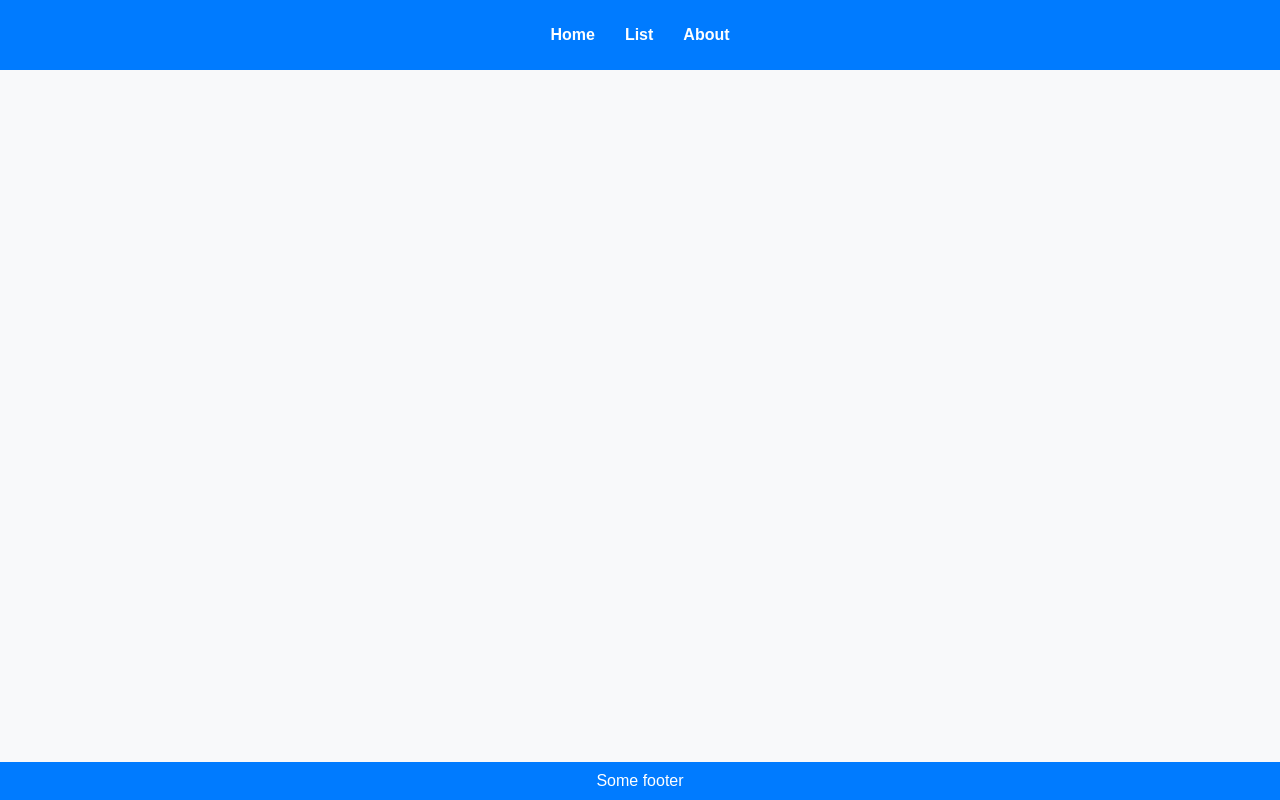
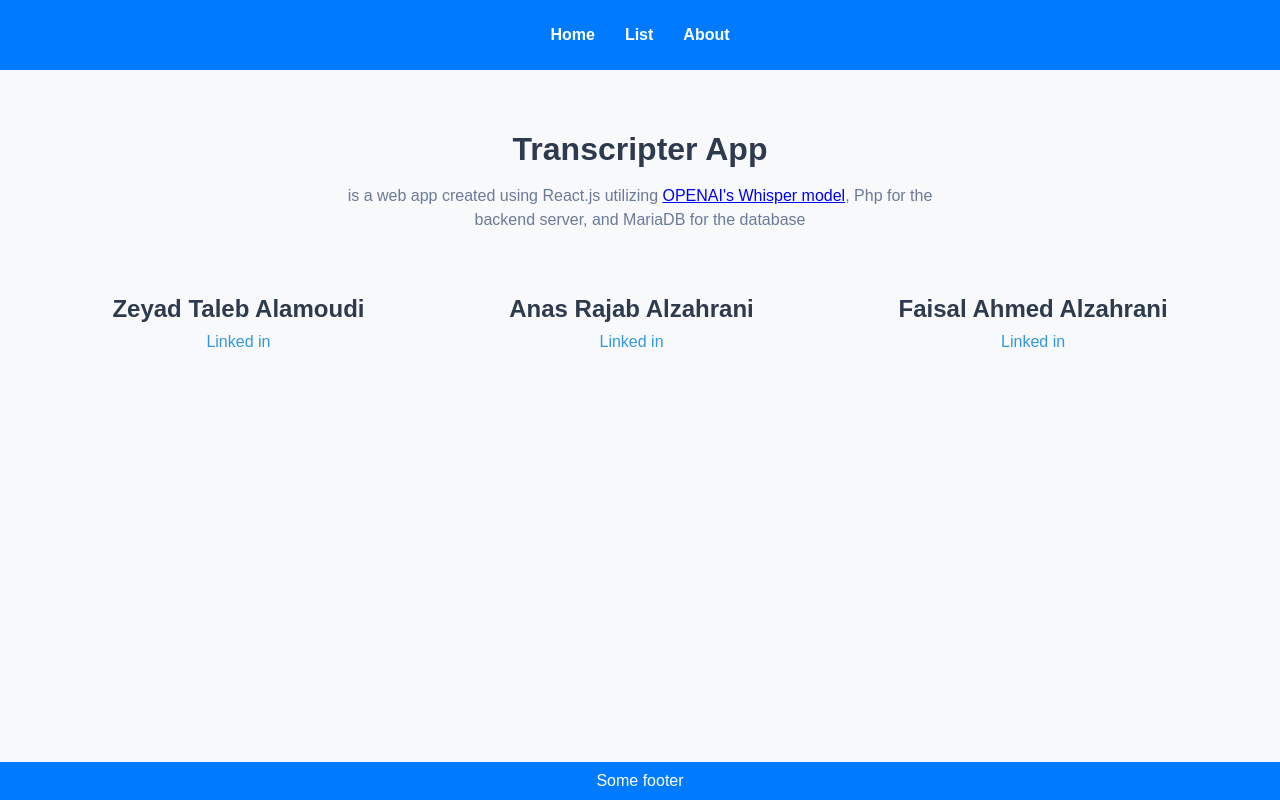
Before and after one commit to iamZeyad/CPIT405_project, a React (Create React App) app in the folder cpit405_react/: page /About in a window 1280 px wide. Built offline with nearby package versions, Linux system fonts and the light colour scheme.

Commit message:
About page added and styled

```diff
--- /dev/null
+++ b/cpit405_react/src/containers/About.css
@@ -0,0 +1,60 @@
+/* Add this CSS to your existing stylesheet or create a new one */
+
+/* About page styles */
+.About-container {
+    display: flex;
+    flex-direction: column;
+    align-items: center;
+    padding: 20px;
+}
+
+.About-website {
+    text-align: center;
+    max-width: 600px;
+}
+
+.About-website-header {
+    color: #2e3a4e;
+    font-size: 32px;
+    margin-bottom: 10px;
+}
+
+.About-website p {
+    color: #6b7a99;
+    font-size: 16px;
+    line-height: 1.5;
+}
+
+.About-developers {
+    display: flex;
+    justify-content: space-around;
+    margin-top: 30px;
+    width: 100%;
+}
+
+/* Developer card styles */
+.About-developer-Zeyad,
+.About-developer-Anas,
+.About-developer-Faisal {
+    text-align: center;
+}
+
+.Zeyad,
+.Anas,
+.Faisal {
+    color: #2e3a4e;
+    font-size: 24px;
+    margin-bottom: 10px;
+}
+
+.linkedin {
+    color: #3498db;
+    text-decoration: none;
+    font-size: 16px;
+    display: block;
+    margin-top: 10px;
+}
+
+.linkedin:hover {
+    text-decoration: underline;
+}
--- a/cpit405_react/src/containers/About.js
+++ b/cpit405_react/src/containers/About.js
@@ -1,6 +1,30 @@
+import './About.css';
 const About = () => {
     return (
-        <></>
+        <>
+        <div className="About-container">
+            <div className="About-website">
+                <h1 className="About-website-header">Transcripter App</h1>
+                <p>is a web app created using React.js utilizing{' '}
+                    <a href="https://platform.openai.com/docs/guides/speech-to-text">OPENAI's Whisper model</a>
+                    , Php for the backend server, and MariaDB for the database</p>
+            </div>
+            <div className="About-developers">
+                <div className="About-developer-Zeyad">
+                    <h1 className="Zeyad">Zeyad Taleb Alamoudi</h1>
+                    <a className="linkedin" href="https://www.linkedin.com/messaging/thread/2-ZTU1YjAxZmMtMzRmNC00YWJiLWIyYmItYTAyZWRjMDBhMDFlXzAxMg==/">Linked in</a>
+                </div>
+                <div className="About-developer-Anas">
+                    <h1 className="Anas">Anas Rajab Alzahrani</h1>
+                    <a className="linkedin" href="https://www.linkedin.com/messaging/thread/2-ZTU1YjAxZmMtMzRmNC00YWJiLWIyYmItYTAyZWRjMDBhMDFlXzAxMg==/">Linked in</a>
+                </div>
+                <div className="About-developer-Faisal">
+                    <h1 className="Faisal">Faisal Ahmed Alzahrani</h1>
+                    <a className="linkedin" href="https://www.linkedin.com/messaging/thread/2-ZTU1YjAxZmMtMzRmNC00YWJiLWIyYmItYTAyZWRjMDBhMDFlXzAxMg==/">Linked in</a>
+                </div>
+            </div>
+        </div>
+        </>
     )
 }
 export default About;
--- a/cpit405_react/src/containers/Form.js
+++ b/cpit405_react/src/containers/Form.js
@@ -8,15 +8,16 @@ const Form = () => {
 
     useEffect(() => {
         if (script != null) {
-            fetchF();
+            storeScript();
         }
     }, [script]);
+
     useEffect(() => {
         setScript(null)
     },[describtion]);
 
 
-    async function fetchF() {
+    function storeScript() {
         const myHeaders = new Headers();
         myHeaders.append("Content-Type", "application/json");
 
@@ -32,9 +33,7 @@ const Form = () => {
             redirect: "follow",
         };
 
-        const response = await fetch("http://localhost:3000/CPIT405_DB/api/create.php", requestOptions);
-        const data = await response.json();
-        console.log(data);
+        fetch("http://localhost:3000/CPIT405_DB/api/create.php", requestOptions);
     }
     async function handleSubmit(e) {
         e.preventDefault();
@@ -46,12 +45,12 @@ const Form = () => {
         const formData = new FormData();
         formData.append('file', file);
 
+        //return a script
         const response = await fetch('http://localhost:3000/CPIT405_DB/api/upload.php', {
             method: 'POST',
             body: formData,
         })
         const data = await response.json();
-        console.log(data)
         setScript(data.text);
     }
 
--- a/cpit405_react/src/containers/List.js
+++ b/cpit405_react/src/containers/List.js
@@ -21,14 +21,14 @@ const ScriptList = () => {
     };
 
 
-    const handleDelete = async (scriptId) => {
+    const handleDelete = (scriptId) => {
         const requestOptions = {
             method: 'DELETE', // or 'DELETE', if your server supports DELETE with body
             headers: { 'Content-Type': 'application/json' },
             body: JSON.stringify({ id: scriptId }),
         };
-        // Call your backend API to delete the script
-        const response = await fetch(`http://localhost:3000/CPIT405_DB/api/delete.php`, requestOptions);
+        // Call Delete API
+        fetch(`http://localhost:3000/CPIT405_DB/api/delete.php`, requestOptions);
         // After deletion, fetch the updated list of scripts
         fetchScripts();
     };
```
